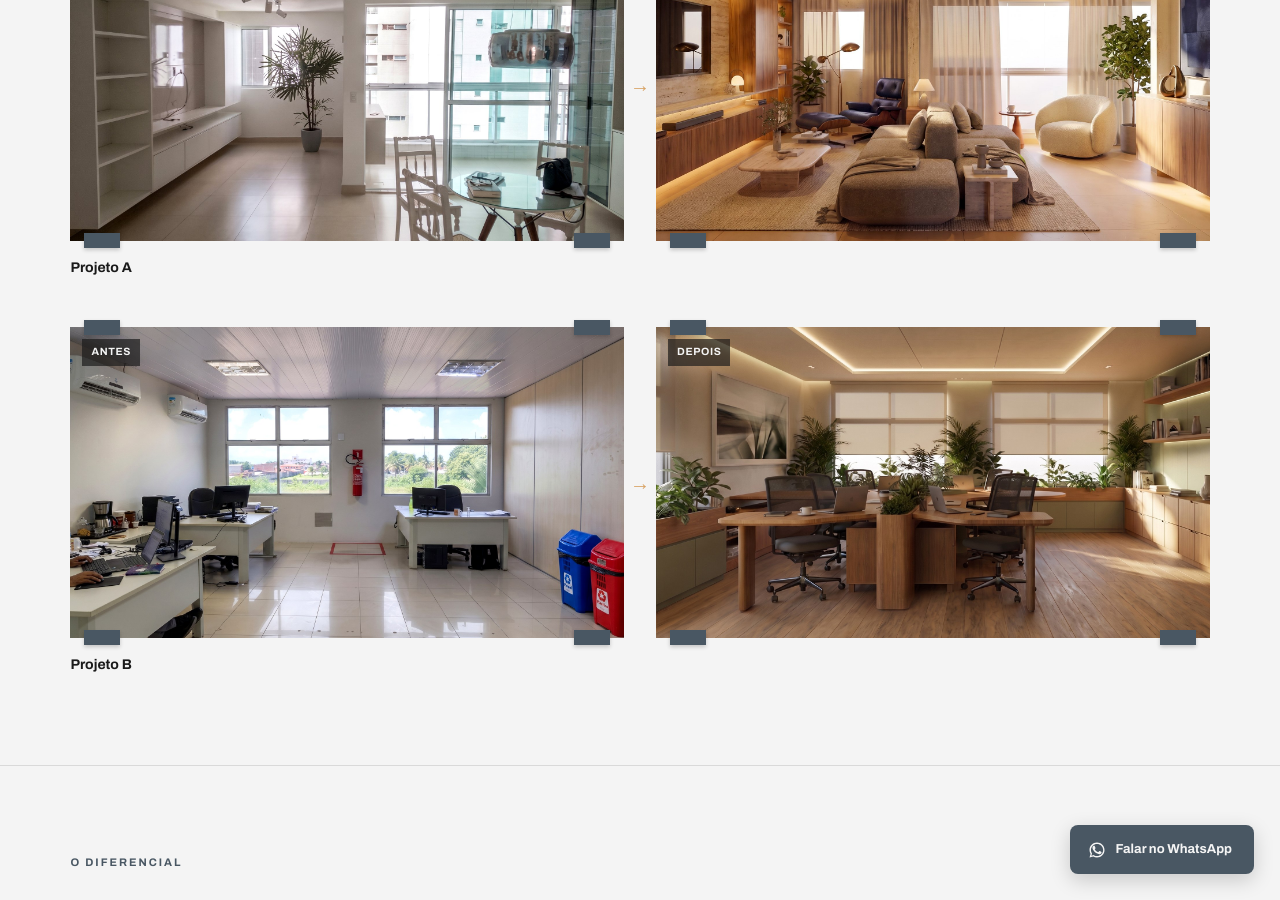
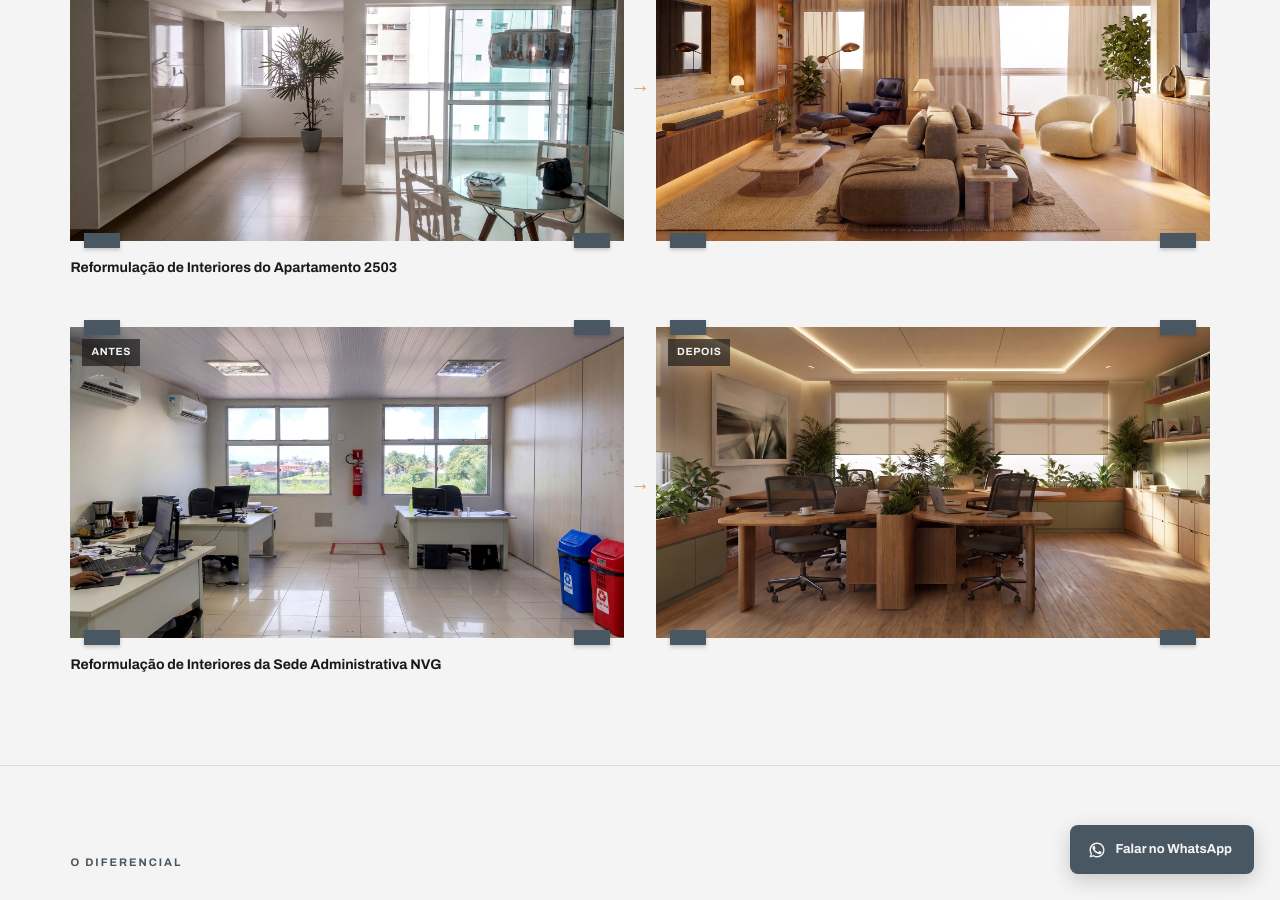
Before and after one commit to cidclementino/projetos-odisse, a Jekyll site: the page built from interiores/index.html, in a window 1280 px wide and 900 px high, scrolled down 1798 px. Built offline with Jekyll 4.4.1, drawn with Linux system fonts in a browser that asks for light colours.

Commit message:
Update interiores_legendas.yml

```diff
--- a/_data/interiores_legendas.yml
+++ b/_data/interiores_legendas.yml
@@ -28,11 +28,11 @@ projetos:
     tipo: "Residencial"
 
 antes_depois:
-  - nome: "Projeto A"
+  - nome: "Reformulação de Interiores do Apartamento 2503"
     imagem_antes: "Apto2503-Antes-001.jpg"
     imagem_depois: "Apto2503-Depois-001.jpg"
 
-  - nome: "Projeto B"
+  - nome: "Reformulação de Interiores da Sede Administrativa NVG"
     imagem_antes: "navegantes-antes-001.jpg"
     imagem_depois: "navegantes-depois-001.jpg"
 
```
